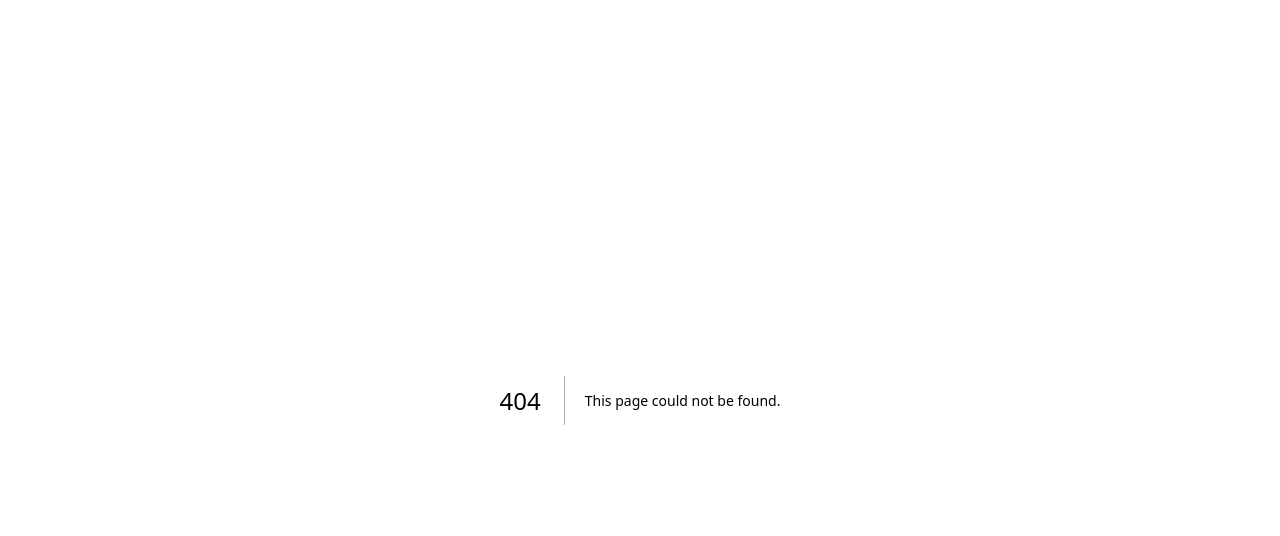
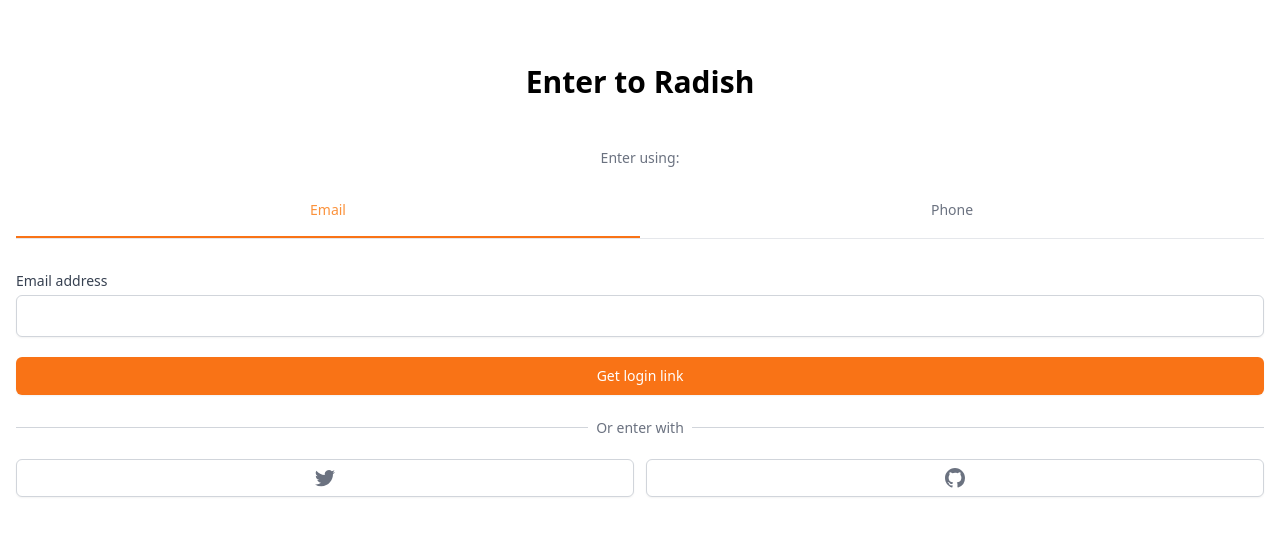
Before and after one commit to gksehfapd/radish-market, a Next.js app: page /enter in a window 1280 px wide. Before the commit this address had no page. Shown: the top 536 px of the page. Built offline with nearby package versions, Linux system fonts and the light colour scheme.

Commit message:
feat: Enter Page

```diff
--- a/package.json
+++ b/package.json
@@ -9,6 +9,7 @@
     "lint": "next lint"
   },
   "dependencies": {
+    "@tailwindcss/forms": "^0.5.4",
     "@types/node": "20.4.5",
     "@types/react": "18.2.17",
     "@types/react-dom": "18.2.7",
--- /dev/null
+++ b/src/pages/enter.tsx
@@ -0,0 +1,114 @@
+import type { NextPage } from 'next'
+import { useState } from 'react'
+
+function cls(...classnames: string[]) {
+	return classnames.join(' ')
+}
+
+const Enter: NextPage = () => {
+	const [method, setMethod] = useState<'email' | 'phone'>('email')
+	const onEmailClick = () => setMethod('email')
+	const onPhoneClick = () => setMethod('phone')
+	return (
+		<div className="mt-16 px-4">
+			<h3 className="text-3xl font-bold text-center">Enter to Radish</h3>
+			<div className="mt-12">
+				<div className="flex flex-col items-center">
+					<h5 className="text-sm text-gray-500 font-medium">Enter using:</h5>
+					<div className="grid  border-b  w-full mt-8 grid-cols-2 ">
+						<button
+							className={cls(
+								'pb-4 font-medium text-sm border-b-2',
+								method === 'email'
+									? ' border-orange-500 text-orange-400'
+									: 'border-transparent hover:text-gray-400 text-gray-500'
+							)}
+							onClick={onEmailClick}
+						>
+							Email
+						</button>
+						<button
+							className={cls(
+								'pb-4 font-medium text-sm border-b-2',
+								method === 'phone'
+									? ' border-orange-500 text-orange-400'
+									: 'border-transparent hover:text-gray-400 text-gray-500'
+							)}
+							onClick={onPhoneClick}
+						>
+							Phone
+						</button>
+					</div>
+				</div>
+				<form className="flex flex-col mt-8">
+					<label className="text-sm font-medium text-gray-700">
+						{method === 'email' ? 'Email address' : null}
+						{method === 'phone' ? 'Phone number' : null}
+					</label>
+					<div className="mt-1">
+						{method === 'email' ? (
+							<input
+								type="email"
+								className="appearance-none w-full px-3 py-2 border border-gray-300 rounded-md shadow-sm placeholder-gray-400 focus:outline-none focus:ring-orange-500 focus:border-orange-500"
+								required
+							/>
+						) : null}
+						{method === 'phone' ? (
+							<div className="flex rounded-md shadow-sm">
+								<span className="flex items-center justify-center px-3 rounded-l-md border border-r-0 border-gray-300 bg-gray-50 text-gray-500 select-none text-sm">
+									+82
+								</span>
+								<input
+									type="number"
+									className="appearance-none w-full px-3 py-2 border border-gray-300 rounded-md rounded-l-none shadow-sm placeholder-gray-400 focus:outline-none focus:ring-orange-500 focus:border-orange-500"
+									required
+								/>
+							</div>
+						) : null}
+					</div>
+					<button className="mt-5 bg-orange-500 hover:bg-orange-600 text-white py-2 px-4 border border-transparent rounded-md shadow-sm text-sm font-medium focus:ring-2 focus:ring-offset-2 focus:ring-orange-500 focus:outline-none ">
+						{method === 'email' ? 'Get login link' : null}
+						{method === 'phone' ? 'Get one-time password' : null}
+					</button>
+				</form>
+				<div className="mt-8">
+					<div className="relative">
+						<div className="absolute w-full border-t border-gray-300" />
+						<div className="relative -top-3 text-center ">
+							<span className="bg-white px-2 text-sm text-gray-500">
+								Or enter with
+							</span>
+						</div>
+					</div>
+					<div className="grid grid-cols-2 mt-2 gap-3">
+						<button className="flex justify-center items-center py-2 px-4 border border-gray-300 rounded-md shadow-sm bg-white text-sm font-medium text-gray-500 hover:bg-gray-50">
+							<svg
+								className="w-5 h-5"
+								aria-hidden="true"
+								fill="currentColor"
+								viewBox="0 0 20 20"
+							>
+								<path d="M6.29 18.251c7.547 0 11.675-6.253 11.675-11.675 0-.178 0-.355-.012-.53A8.348 8.348 0 0020 3.92a8.19 8.19 0 01-2.357.646 4.118 4.118 0 001.804-2.27 8.224 8.224 0 01-2.605.996 4.107 4.107 0 00-6.993 3.743 11.65 11.65 0 01-8.457-4.287 4.106 4.106 0 001.27 5.477A4.073 4.073 0 01.8 7.713v.052a4.105 4.105 0 003.292 4.022 4.095 4.095 0 01-1.853.07 4.108 4.108 0 003.834 2.85A8.233 8.233 0 010 16.407a11.616 11.616 0 006.29 1.84" />
+							</svg>
+						</button>
+						<button className="flex justify-center items-center py-2 px-4 border border-gray-300 rounded-md shadow-sm bg-white text-sm font-medium text-gray-500 hover:bg-gray-50">
+							<svg
+								className="w-5 h-5"
+								aria-hidden="true"
+								fill="currentColor"
+								viewBox="0 0 20 20"
+							>
+								<path
+									fillRule="evenodd"
+									d="M10 0C4.477 0 0 4.484 0 10.017c0 4.425 2.865 8.18 6.839 9.504.5.092.682-.217.682-.483 0-.237-.008-.868-.013-1.703-2.782.605-3.369-1.343-3.369-1.343-.454-1.158-1.11-1.466-1.11-1.466-.908-.62.069-.608.069-.608 1.003.07 1.531 1.032 1.531 1.032.892 1.53 2.341 1.088 2.91.832.092-.647.35-1.088.636-1.338-2.22-.253-4.555-1.113-4.555-4.951 0-1.093.39-1.988 1.029-2.688-.103-.253-.446-1.272.098-2.65 0 0 .84-.27 2.75 1.026A9.564 9.564 0 0110 4.844c.85.004 1.705.115 2.504.337 1.909-1.296 2.747-1.027 2.747-1.027.546 1.379.203 2.398.1 2.651.64.7 1.028 1.595 1.028 2.688 0 3.848-2.339 4.695-4.566 4.942.359.31.678.921.678 1.856 0 1.338-.012 2.419-.012 2.747 0 .268.18.58.688.482A10.019 10.019 0 0020 10.017C20 4.484 15.522 0 10 0z"
+									clipRule="evenodd"
+								/>
+							</svg>
+						</button>
+					</div>
+				</div>
+			</div>
+		</div>
+	)
+}
+export default Enter
--- a/src/pages/index.tsx
+++ b/src/pages/index.tsx
@@ -1,91 +1,3 @@
 export default function Home() {
-	return (
-		<div className="bg-slate-400 xl:place-content-center py-20 px-20 grid gap-10 lg:grid-cols-2 xl:grid-cols-3 min-h-screen">
-			<div className="bg-white dark:bg-black flex flex-col justify-between p-6 rounded-3xl shadow-xl">
-				<span className="font-semibold text-2xl dark:text-white">Select Item</span>
-				<ul>
-					<div className="flex justify-between my-2 ">
-						<span className="text-gray-500 dark:text-gray-100">Grey Chair</span>
-						<span className="font-semibold">$19</span>
-					</div>
-					<div className="flex justify-between my-2 ">
-						<span className="text-gray-500 dark:text-gray-100">Grey Chair</span>
-						<span className="font-semibold">$19</span>
-					</div>
-				</ul>
-
-				<div className="flex justify-between mt-2 pt-2 border-t-2 border-dashed">
-					<span>Total</span>
-					<span className="font-semibold">$10</span>
-				</div>
-				<button
-					className="mt-5 bg-blue-500 dark:bg-black dark:hover:bg-white dark:border-white dark:border text-white p-3
-          text-center rounded-xl w-3/4 block mx-auto
-          hover:bg-teal-500 hover:text-black
-          active:bg-yellow-500 focus:bg-red-500
-          "
-				>
-					Checkout
-				</button>
-			</div>
-			<div className="bg-white overflow-hidden rounded-3xl shadow-xl group">
-				<div className="portrait:bg-indigo-600 landscape:bg-teal-500 p-6 pb-14 xl:pb-40">
-					<span className="text-white text-2xl">Profile</span>
-				</div>
-				<div className="rounded-3xl p-6 bg-white relative -top-5">
-					<div className="flex relative -top-16 items-end justify-between">
-						<div className="flex flex-col items-center">
-							<span className="text-xs text-gray-500">Orders</span>
-							<span className="font-medium">340</span>
-						</div>
-						<div className="h-24 w-24 bg-zinc-300 rounded-full group-hover:bg-red-300 transition-colors" />
-						<div className="flex flex-col items-center">
-							<span className="text-xs text-gray-500">Spent</span>
-							<span className="font-medium">$340</span>
-						</div>
-					</div>
-					<div className="relative  flex flex-col items-center -mt-14 -mb-5">
-						<span className="text-lg font-medium">Tony Molloy</span>
-						<span className="text-sm text-gray-500">NewYork, USA</span>
-					</div>
-				</div>
-			</div>
-			<div className="bg-white p-6 rounded-3xl shadow-xl lg:col-span-2 xl:col-span-1">
-				<div className="flex mb-5 justify-between items-center">
-					<span>⬅️</span>
-					<div className="space-x-3">
-						<span>⭐️ 4.9</span>
-						<span className="shadow-xl p-2 rounded-md">💖</span>
-					</div>
-				</div>
-				<div className="bg-zinc-400 h-72 mb-5" />
-				<div className="flex flex-col">
-					<span className="font-medium text-xl">Swoon Lounge</span>
-					<span className="text-xs text-gray-500">Chair</span>
-					<div className="mt-3 mb-5 flex justify-between items-center">
-						<div className="space-x-2">
-							<button className="w-5 h-5 rounded-full bg-yellow-500 focus:ring-2 ring-offset-2 ring-yellow-500 transition" />
-							<button className="w-5 h-5 rounded-full bg-indigo-500 focus:ring-2 ring-offset-2 ring-indigo-500 transition" />
-							<button className="w-5 h-5 rounded-full bg-teal-500 focus:ring-2 ring-offset-2 ring-teal-500 transition" />
-						</div>
-						<div className="flex items-center space-x-5">
-							<button className=" rounded-lg bg-blue-200 flex justify-center items-center aspect-square w-8 text-xl text-gray-500">
-								-
-							</button>
-							<span>1</span>
-							<button className=" rounded-lg bg-blue-200 flex justify-center items-center aspect-square w-8 text-xl text-gray-500">
-								+
-							</button>
-						</div>
-					</div>
-					<div className="flex justify-between items-center">
-						<span className="font-medium text-2xl">$450</span>
-						<button className="bg-blue-500 py-2 px-8 text-center text-xs text-white rounded-lg">
-							Add to cart
-						</button>
-					</div>
-				</div>
-			</div>
-		</div>
-	)
+	return <div></div>
 }
--- a/tailwind.config.js
+++ b/tailwind.config.js
@@ -14,5 +14,5 @@ module.exports = {
 		}
 	},
 	darkMode: 'class',
-	plugins: []
+	plugins: [require('@tailwindcss/forms')]
 }
```
Also changed, not shown: 1 other file (tests, documents, lock files or other folders).
